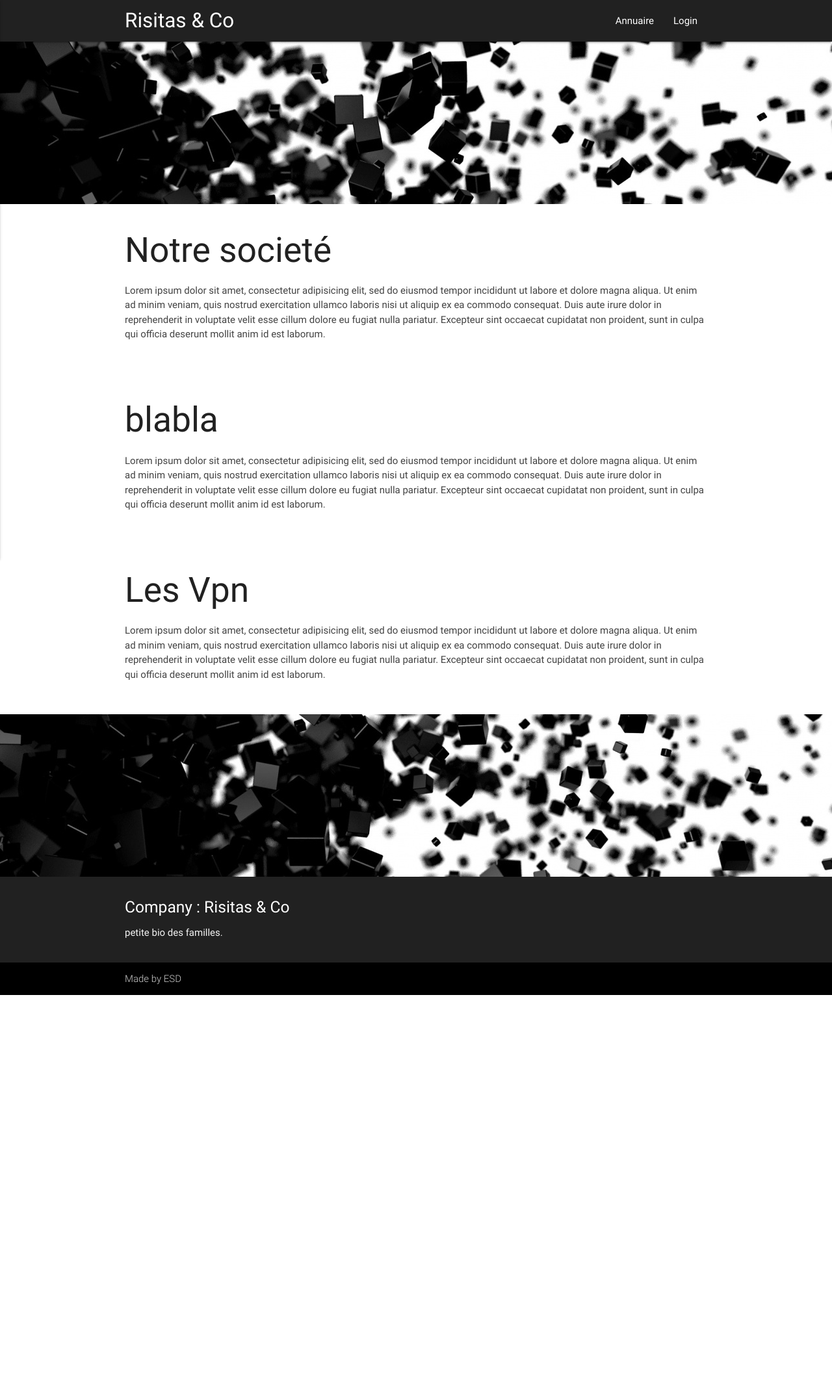
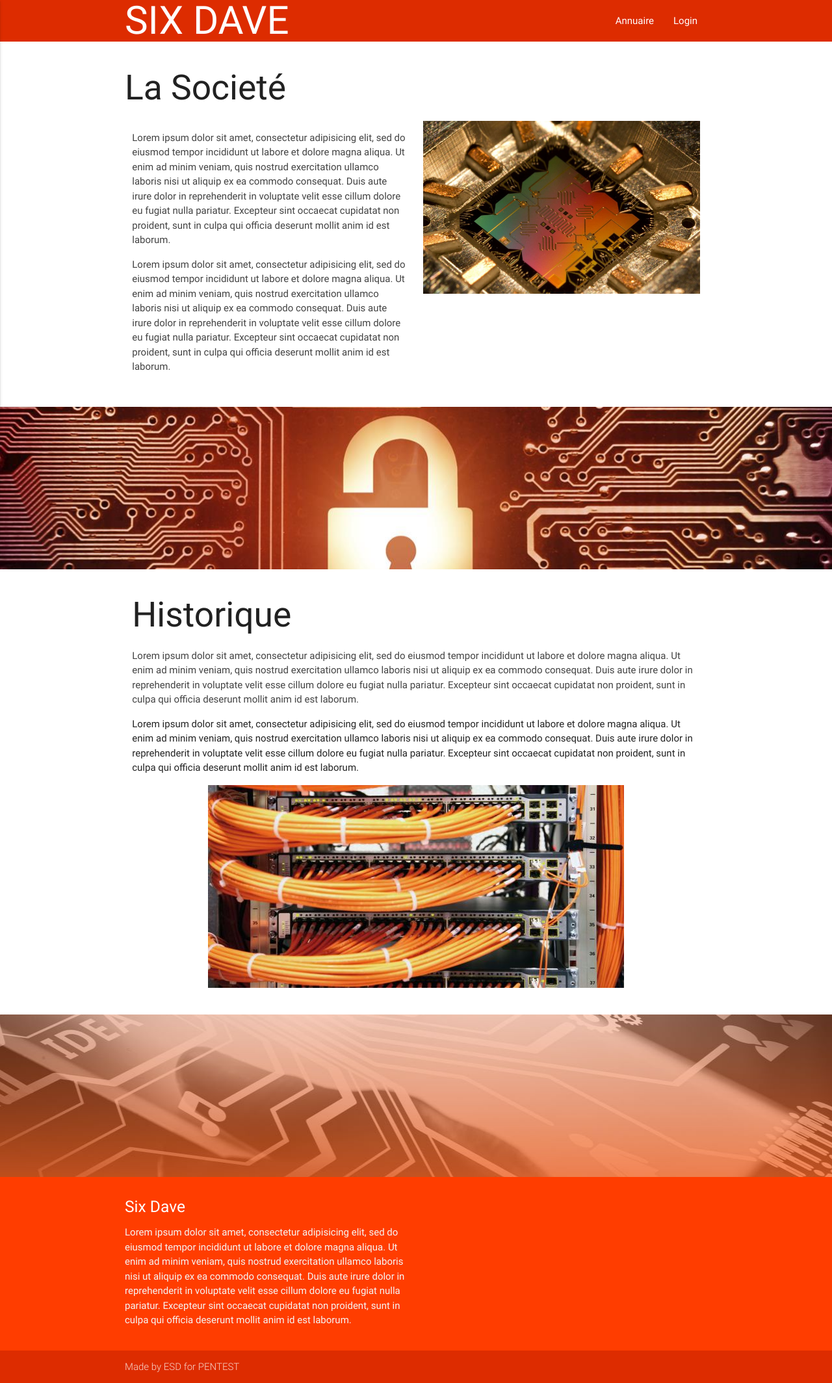
Before and after one commit to JL-Youk/Projet_LWDJL, a PHP site: page / in a window 1280 px wide. Shown: the whole page at 65% size. Before the commit the page ends 1531 px from the top, so only its background shows below. Run offline with PHP 8.4, Linux system fonts and the light colour scheme.

Commit message:
last maj

```diff
--- a/footer.php
+++ b/footer.php
@@ -1,15 +1,16 @@
-<footer class="page-footer grey darken-4">
+<footer class="page-footer deep-orange accent-3">
   <div class="container">
     <div class="row">
       <div class="col l6 s12">
-        <h5 class="white-text">Company : Risitas & Co</h5>
-        <p class="grey-text text-lighten-4">petite bio des familles.</p>
+        <h5 class="white-text">Six Dave</h5>
+        <p class="grey-text text-lighten-4">
+Lorem ipsum dolor sit amet, consectetur adipisicing elit, sed do eiusmod tempor incididunt ut labore et dolore magna aliqua. Ut enim ad minim veniam, quis nostrud exercitation ullamco laboris nisi ut aliquip ex ea commodo consequat. Duis aute irure dolor in reprehenderit in voluptate velit esse cillum dolore eu fugiat nulla pariatur. Excepteur sint occaecat cupidatat non proident, sunt in culpa qui officia deserunt mollit anim id est laborum.        </p>
       </div>
     </div>
   </div>
-  <div class="footer-copyright black">
+  <div class="footer-copyright deep-orange accent-4">
     <div class="container">
-    Made by ESD
+    Made by ESD for PENTEST
     </div>
   </div>
 </footer>
--- a/header.php
+++ b/header.php
@@ -33,17 +33,16 @@ if (isset($_POST['nom'])){
     else {
       $message_info = "<div id='message' class='mesage z-depth-1 pink white-text'><img src='images/563-full.png' alt='risitas forceur'> Bien ton injection ?<img src='images/563-full.png' alt='risitas forceur'> </div>";
     }
-
   }
 }
 if (isset($_SESSION['nom'])){
-  $connected = "<li class='blue-text'>Connecter en tant ".$_SESSION['nom']."</li><li><a href='deco.php'>Deconnexion</a></li>";
+  $connected = "<li style='text-decoration-line: underline;' class='white-text'>Connecter en tant ".$_SESSION['nom']."</li><li><a href='deco.php'>Deconnexion</a></li>";
 }
  ?>
 <head>
   <meta http-equiv="Content-Type" content="text/html; charset=UTF-8"/>
   <meta name="viewport" content="width=device-width, initial-scale=1, maximum-scale=1.0"/>
-  <title>Risitas & Co</title>
+  <title>RED APPLE</title>
 
   <!-- CSS  -->
   <link href="https://fonts.googleapis.com/icon?family=Material+Icons" rel="stylesheet">
@@ -52,8 +51,8 @@ if (isset($_SESSION['nom'])){
   <link href="css/style.css" type="text/css" rel="stylesheet" media="screen,projection"/>
 </head>
 <body class="grey lighten-2">
-  <nav class="grey darken-4" role="navigation">
-    <div class="nav-wrapper container"><a id="logo-container" href="index.php" class="brand-logo">Risitas & Co</a>
+  <nav class="deep-orange accent-4" role="navigation">
+    <div class="nav-wrapper container"><a style='font-size: 4rem;' id="logo-container" href="index.php" class="brand-logo white-text">SIX DAVE</a>
       <ul class="right hide-on-med-and-down">
         <?php echo $connected; ?>
         <li><a href="annuaire.php">Annuaire</a></li>
--- a/index.php
+++ b/index.php
@@ -1,29 +1,42 @@
 <?php
 include_once 'header.php';
  ?>
+ <div class="section white">
+   <div class="row container">
+     <h2 class="header">La Societé</h2>
+     <div class="col s6">
+       <p class="grey-text text-darken-3 lighten-3">
+         Lorem ipsum dolor sit amet, consectetur adipisicing elit, sed do eiusmod tempor incididunt ut labore et dolore magna aliqua. Ut enim ad minim veniam, quis nostrud exercitation ullamco laboris nisi ut aliquip ex ea commodo consequat. Duis aute irure dolor in reprehenderit in voluptate velit esse cillum dolore eu fugiat nulla pariatur. Excepteur sint occaecat cupidatat non proident, sunt in culpa qui officia deserunt mollit anim id est laborum.
+       </p>
+       <p class="grey-text text-darken-3 lighten-3">
+         Lorem ipsum dolor sit amet, consectetur adipisicing elit, sed do eiusmod tempor incididunt ut labore et dolore magna aliqua. Ut enim ad minim veniam, quis nostrud exercitation ullamco laboris nisi ut aliquip ex ea commodo consequat. Duis aute irure dolor in reprehenderit in voluptate velit esse cillum dolore eu fugiat nulla pariatur. Excepteur sint occaecat cupidatat non proident, sunt in culpa qui officia deserunt mollit anim id est laborum.
+       </p>
+     </div>
+     <div class="col s6">
+       <img class="responsive-img" src="images/sixdave/ordinateur-quantique.jpg" alt="">
+     </div>
+   </div>
+ </div>
  <div class="parallax-container">
-  <div class="parallax"><img src="images/wallpaper.jpg"></div>
-</div>
+   <div class="parallax"><img src="images/sixdave/3075.jpg"></div>
+ </div>
 <div class="section white">
   <div class="row container">
-    <h2 class="header">Notre societé</h2>
-    <p class="grey-text text-darken-3 lighten-3">Lorem ipsum dolor sit amet, consectetur adipisicing elit, sed do eiusmod tempor incididunt ut labore et dolore magna aliqua. Ut enim ad minim veniam, quis nostrud exercitation ullamco laboris nisi ut aliquip ex ea commodo consequat. Duis aute irure dolor in reprehenderit in voluptate velit esse cillum dolore eu fugiat nulla pariatur. Excepteur sint occaecat cupidatat non proident, sunt in culpa qui officia deserunt mollit anim id est laborum.</p>
-  </div>
-</div>
-<div class="section white">
-  <div class="row container">
-    <h2 class="header">blabla</h2>
-    <p class="grey-text text-darken-3 lighten-3">Lorem ipsum dolor sit amet, consectetur adipisicing elit, sed do eiusmod tempor incididunt ut labore et dolore magna aliqua. Ut enim ad minim veniam, quis nostrud exercitation ullamco laboris nisi ut aliquip ex ea commodo consequat. Duis aute irure dolor in reprehenderit in voluptate velit esse cillum dolore eu fugiat nulla pariatur. Excepteur sint occaecat cupidatat non proident, sunt in culpa qui officia deserunt mollit anim id est laborum.</p>
-  </div>
-</div>
-<div class="section white">
-  <div class="row container">
-    <h2 class="header">Les Vpn</h2>
-    <p class="grey-text text-darken-3 lighten-3">Lorem ipsum dolor sit amet, consectetur adipisicing elit, sed do eiusmod tempor incididunt ut labore et dolore magna aliqua. Ut enim ad minim veniam, quis nostrud exercitation ullamco laboris nisi ut aliquip ex ea commodo consequat. Duis aute irure dolor in reprehenderit in voluptate velit esse cillum dolore eu fugiat nulla pariatur. Excepteur sint occaecat cupidatat non proident, sunt in culpa qui officia deserunt mollit anim id est laborum.</p>
+    <div class="col s12">
+      <h2 class="header">Historique</h2>
+      <p class="grey-text text-darken-3 lighten-3">
+Lorem ipsum dolor sit amet, consectetur adipisicing elit, sed do eiusmod tempor incididunt ut labore et dolore magna aliqua. Ut enim ad minim veniam, quis nostrud exercitation ullamco laboris nisi ut aliquip ex ea commodo consequat. Duis aute irure dolor in reprehenderit in voluptate velit esse cillum dolore eu fugiat nulla pariatur. Excepteur sint occaecat cupidatat non proident, sunt in culpa qui officia deserunt mollit anim id est laborum.      </p>
+      <p>
+        Lorem ipsum dolor sit amet, consectetur adipisicing elit, sed do eiusmod tempor incididunt ut labore et dolore magna aliqua. Ut enim ad minim veniam, quis nostrud exercitation ullamco laboris nisi ut aliquip ex ea commodo consequat. Duis aute irure dolor in reprehenderit in voluptate velit esse cillum dolore eu fugiat nulla pariatur. Excepteur sint occaecat cupidatat non proident, sunt in culpa qui officia deserunt mollit anim id est laborum.
+      </p>
+    </div>
+    <div class="col s12 center">
+      <img class="responsive-img" src="images/sixdave/baies-brassage-sm.jpg" alt="">
+    </div>
   </div>
 </div>
 <div class="parallax-container">
-  <div class="parallax"><img src="images/wallpaper.jpg"></div>
+ <div class="parallax"><img src="images/sixdave/audit-informatique-1.jpg"></div>
 </div>
 <?php
 include_once 'footer.php';
```
Also changed, not shown: images/redapple/046056-fan-art-mia-wallace-movies-pulp-fiction-quentin-tarantino-uma-thurman.png (added), images/redapple/51g7O9WQaSL.jpg (added), images/redapple/54_121313806_lg.jpg (added), images/redapple/9c9bd76d2bd1872df685ecde45862451.jpg (added), images/redapple/Red_Apple_in_Planet_Terror.png (added), images/redapple/death-proof.png (added), images/redapple/giphy.gif (added), images/redapple/red-apple-cigarettes-t-shirt-tarantino-fake-brand.jpg (added), images/redapple/red-apple-cigarettes-tarantino.jpg (added), images/redapple/red-apple.png (added), images/redapple/st,small,215x235-pad,210x230,f8f8f8.lite-1u1.jpg (added), images/redapple/sticker,375x360.u2.png (added), images/sixdave/3075.jpg (added), images/sixdave/audit-informatique-1.jpg (added), 2 more files.
